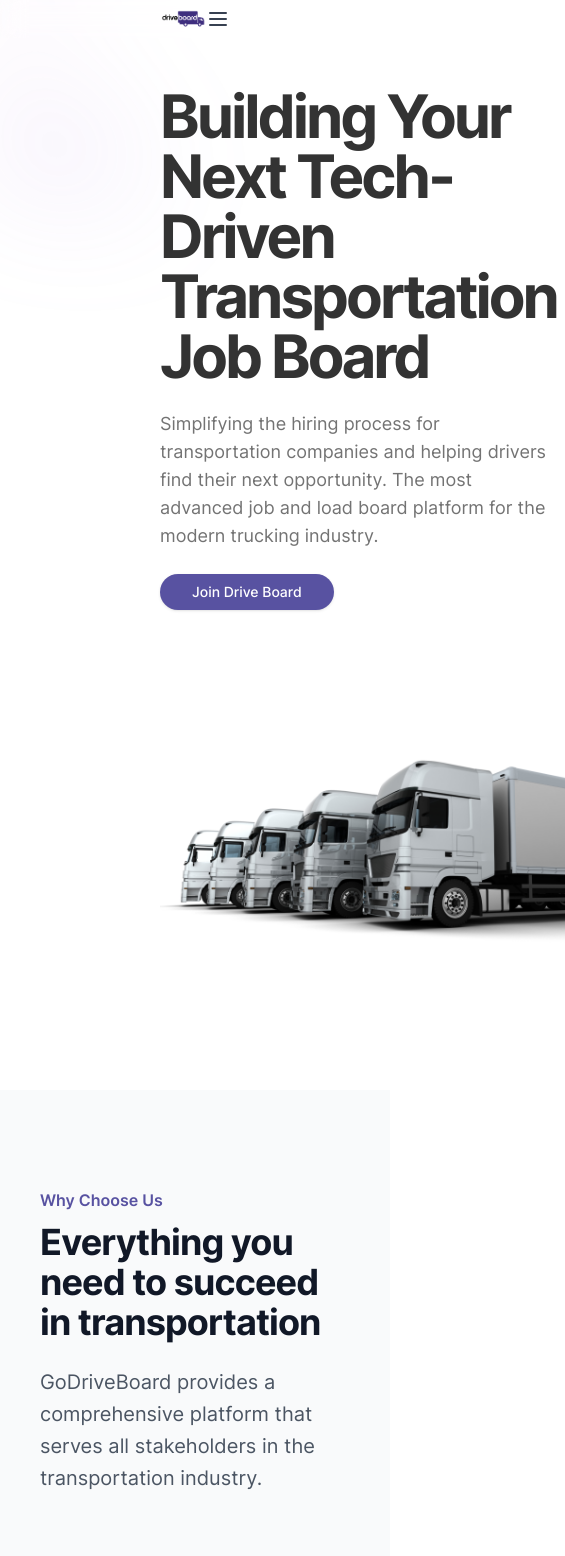
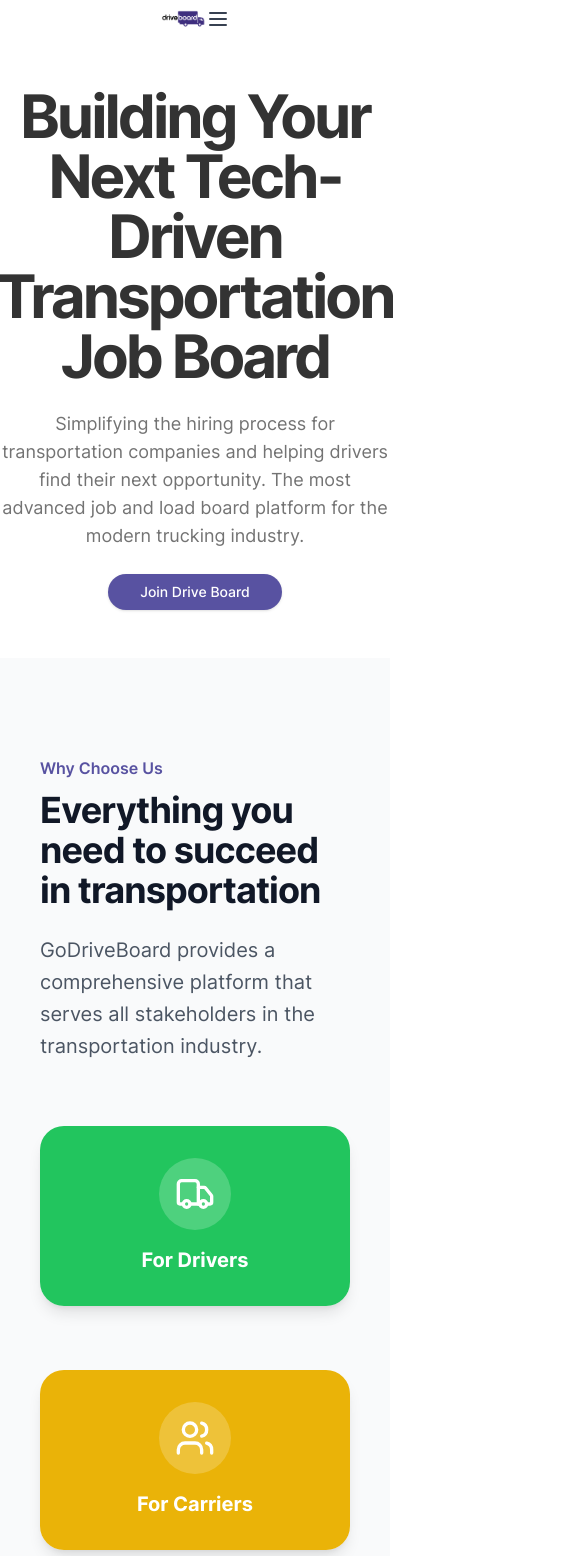
Before and after one commit to driveboardinc/drive-board-fe, a Next.js app: page / in a window 390 px wide. Shown: the top 1556 px of the page, 565 px wide, since content can reach past the window. Built offline with nearby package versions, Linux system fonts and the light colour scheme.

Commit message:
fix hero section responsiveness

```diff
--- a/src/screens/HomePage/hero-section.tsx
+++ b/src/screens/HomePage/hero-section.tsx
@@ -3,7 +3,6 @@
 // import { LoadingBar } from "@/components/loading-bar";
 // import { useState } from "react";
 // import { useEffect } from "react";
-import Image from "next/image";
 
 export function HeroSection() {
   // const [progress, setProgress] = useState(0);
@@ -25,37 +24,17 @@
   // }, []);
   return (
     <section className="py-12 md:py-24">
-      <div className="absolute inset-x-0 -top-40 -z-10 transform-gpu overflow-hidden blur-3xl sm:-top-80">
-        <div
-          className="relative left-[calc(50%-11rem)] aspect-[1155/678] w-[36.125rem] -translate-x-1/2 rotate-[90deg] bg-gradient-to-tr from-[#ff80b5] to-[#9089fc] opacity-30 sm:left-[calc(50%-30rem)] sm:w-[72.1875rem]"
-          style={{
-            clipPath:
-              "polygon(74.1% 44.1%, 100% 61.6%, 97.5% 26.9%, 85.5% 0.1%, 80.7% 2%, 72.5% 32.5%, 60.2% 62.4%, 52.4% 68.1%, 47.5% 58.3%, 45.2% 34.5%, 27.5% 76.7%, 0.1% 64.9%, 17.9% 100%, 27.6% 76.8%, 76.1% 97.7%, 74.1% 44.1%)",
-          }}
-        />
-      </div>
-      <div className="container pl-40">
-        <div className="grid gap-8 lg:grid-cols-2 lg:gap-12 items-center ">
-          <div className="space-y-6  pr-2">
-            <h1 className="text-[60px]  font-bold tracking-tighter leading-[60px]  text-custom-black">
+      <div className="flex items-center justify-center">
+        <div className="space-y-6 max-w-[600px] flex flex-col items-center justify-center jus">
+          <h1 className="text-[60px] text-center font-bold tracking-tighter leading-[60px]  text-custom-black">
             Building Your Next Tech-Driven Transportation Job Board
           </h1>
-            <p className="text-lg text-muted-foreground max-w-[600px]">
+          <p className="text-lg text-center text-muted-foreground ">
             Simplifying the hiring process for transportation companies and helping drivers find their next
             opportunity. The most advanced job and load board platform for the modern trucking industry.
           </p>
           <Button className="text-white px-8">Join Drive Board</Button>
         </div>
-          <div className="relative h-[400px] lg:h-[500px] ">
-            <Image
-              src="/uploads/truckhero.png"
-              alt="Fleet of modern white trucks"
-              fill
-              className="object-contain"
-              priority
-            />
-          </div>
-        </div>
       </div>
     </section>
   );
```
Lines whose indentation alone changed are shown as unchanged.
